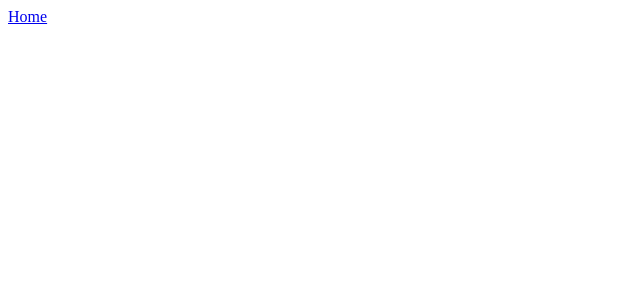
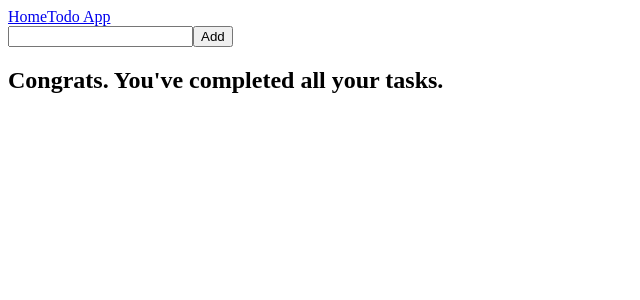
Before and after one commit to paulocuambe/tdd-vue, a Vue app: page /todo-app in a window 1280 px wide. Before the commit this address had no page. Shown: the top 300 px of the page, without its empty margins (0-640 px from the left). Built offline with nearby package versions, Linux system fonts and the light colour scheme.

Commit message:
add todo page

```diff
--- a/src/App.vue
+++ b/src/App.vue
@@ -1,4 +1,5 @@
 <template>
   <router-link to="/">Home</router-link>
+  <router-link :to="{ name: 'TodoApp' }">Todo App</router-link>
   <router-view />
 </template>
--- a/src/router/index.js
+++ b/src/router/index.js
@@ -1,11 +1,17 @@
 import { createRouter, createWebHistory } from "vue-router";
 import Home from "@/views/Home.vue";
+import TodoApp from "@/views/TodoApp.vue";
 
 const routes = [
   {
     path: "/",
     name: "Home",
     component: Home,
+  },
+  {
+    path: "/todo-app",
+    name: "TodoApp",
+    component: TodoApp,
   },
 ];
 
--- /dev/null
+++ b/src/views/TodoApp.vue
@@ -0,0 +1,12 @@
+<template>
+  <todo-list :todo-list="[]" />
+</template>
+
+<script>
+import TodoList from "@/components/todo/TodoListItem.vue";
+
+export default {
+  components: { TodoList },
+  setup() {},
+};
+</script>
```
